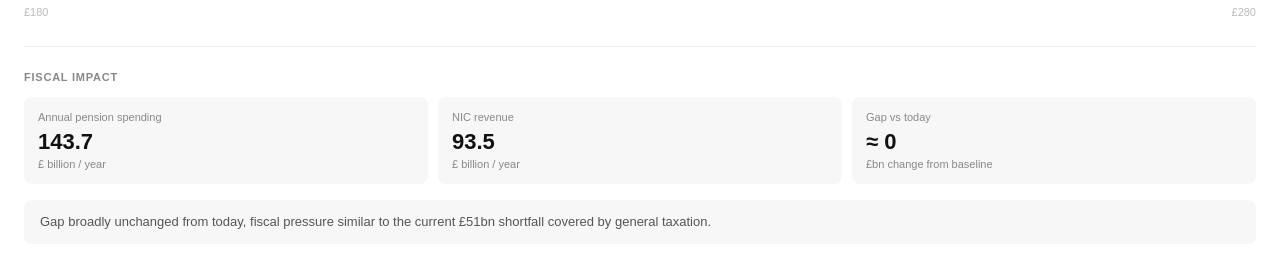
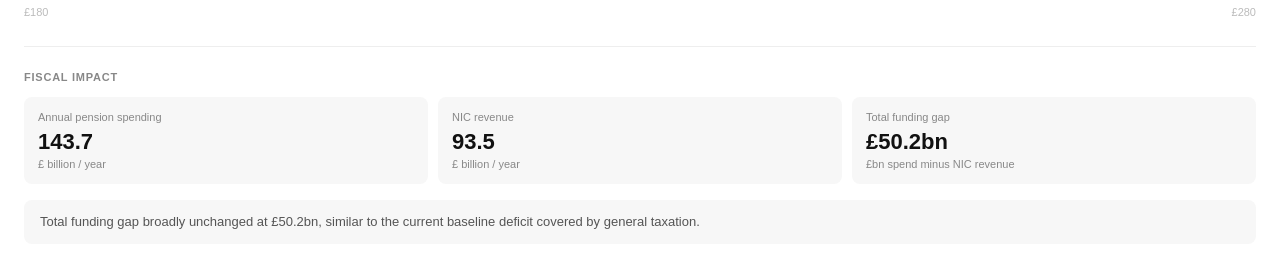
Before and after one commit to callumreid123/pension-tool2, a plain HTML site: page index.html in a window 1280 px wide. Shown: the part 396-664 px from the top of the page. Drawn offline with Linux system fonts and the light colour scheme.

Commit message:
Update index.html

```diff
--- a/index.html
+++ b/index.html
@@ -91,9 +91,9 @@ hr { border: none; border-top: 1px solid #eee; margin: 24px 0; }
     <div class="card-unit">£ billion / year</div>
   </div>
   <div class="card">
-    <div class="card-lbl">Gap vs today</div>
+    <div class="card-lbl">Total funding gap</div>
     <div class="card-val" id="m-gap">—</div>
-    <div class="card-unit">£bn change from baseline</div>
+    <div class="card-unit">£bn spend minus NIC revenue</div>
   </div>
 </div>
 
@@ -132,7 +132,10 @@ function setLock(v){
 
 function display(age,nic,pen){
   var sb=spendOf(age,pen), rb=revOf(nic);
-  var gapChange=(sb-rb)-BASE_GAP;
+  // FIX: use the TOTAL gap (spend - revenue), not just the change from baseline
+  var totalGap = sb - rb;
+  var gapChange = totalGap - BASE_GAP;
+
   document.getElementById('sl-age').value=age;
   document.getElementById('sl-nic').value=nic;
   document.getElementById('sl-pen').value=pen;
@@ -144,19 +147,30 @@ function display(age,nic,pen){
 
   var gEl=document.getElementById('m-gap');
   var vEl=document.getElementById('verdict');
-  var a=Math.abs(gapChange);
-  if(a<0.5){
-    gEl.textContent='≈ 0'; gEl.style.color='#111';
+
+  // Always show the full total gap in the card
+  if(totalGap <= 0){
+    gEl.textContent='£'+Math.abs(totalGap).toFixed(1)+'bn surplus';
+    gEl.style.color='#2d7a4a';
+  } else {
+    gEl.textContent='£'+totalGap.toFixed(1)+'bn';
+    gEl.style.color= totalGap > BASE_GAP ? '#a32d2d' : (totalGap < BASE_GAP - 0.5 ? '#2d7a4a' : '#111');
+  }
+
+  var deltaAbs = Math.abs(gapChange);
+
+  if(totalGap <= 0){
+    vEl.style.cssText='padding:12px 16px;border-radius:8px;font-size:13px;line-height:1.5;background:#f0faf4;color:#2d7a4a;';
+    vEl.textContent='NIC revenue fully covers pension spending — a surplus of £'+Math.abs(totalGap).toFixed(1)+'bn, a £'+deltaAbs.toFixed(1)+'bn improvement on the £'+BASE_GAP.toFixed(1)+'bn baseline deficit.';
+  } else if(deltaAbs < 0.5){
     vEl.style.cssText='padding:12px 16px;border-radius:8px;font-size:13px;line-height:1.5;background:#f7f7f7;color:#555;';
-    vEl.textContent='Gap broadly unchanged from today, fiscal pressure similar to the current £51bn shortfall covered by general taxation.';
-  } else if(gapChange>0){
-    gEl.textContent='+£'+gapChange.toFixed(1)+'bn'; gEl.style.color='#a32d2d';
+    vEl.textContent='Total funding gap broadly unchanged at £'+totalGap.toFixed(1)+'bn, similar to the current baseline deficit covered by general taxation.';
+  } else if(gapChange > 0){
     vEl.style.cssText='padding:12px 16px;border-radius:8px;font-size:13px;line-height:1.5;background:#fdf0f0;color:#a32d2d;';
-    vEl.textContent='Funding gap widens by £'+a.toFixed(1)+'bn , requires more general taxation or borrowing.';
+    vEl.textContent='Total funding gap is £'+totalGap.toFixed(1)+'bn — £'+deltaAbs.toFixed(1)+'bn worse than the £'+BASE_GAP.toFixed(1)+'bn baseline, requiring more general taxation or borrowing.';
   } else {
-    gEl.textContent='−£'+a.toFixed(1)+'bn'; gEl.style.color='#2d7a4a';
     vEl.style.cssText='padding:12px 16px;border-radius:8px;font-size:13px;line-height:1.5;background:#f0faf4;color:#2d7a4a;';
-    vEl.textContent='Funding gap narrows by £'+a.toFixed(1)+'bn , reduced pressure on general taxation.';
+    vEl.textContent='Total funding gap narrows to £'+totalGap.toFixed(1)+'bn — £'+deltaAbs.toFixed(1)+'bn better than the £'+BASE_GAP.toFixed(1)+'bn baseline, reducing pressure on general taxation.';
   }
 }
 
```
